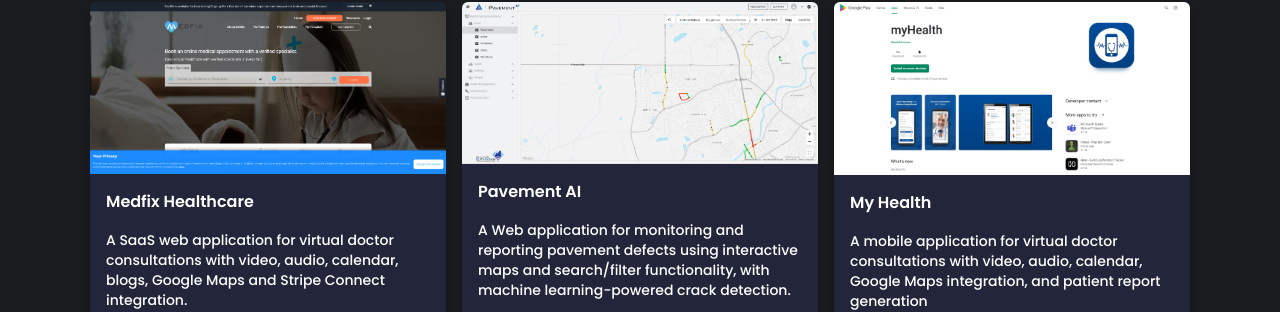
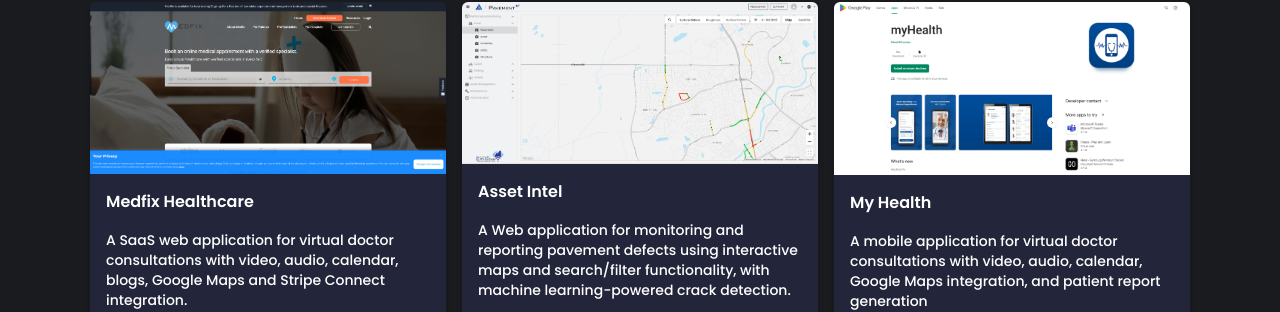
Before and after one commit to Waheed4719/my-portfolio, a React (Create React App) app: page / in a window 1280 px wide. Shown: the part 2910-3222 px from the top of the page. Built offline with nearby package versions, Linux system fonts and the light colour scheme; the HTML template or start-up script is replaced by a standard one.

Commit message:
Update project details

```diff
--- a/src/json/data.ts
+++ b/src/json/data.ts
@@ -57,7 +57,7 @@
     },
     {
         image: PavementAIImage,
-        title: 'Pavement AI',
+        title: 'Asset Intel',
         description:
             'A Web application for monitoring and reporting pavement defects using interactive maps and search/filter functionality, with machine learning-powered crack detection.',
         technologies: ['AWS', 'React TS', 'Python', 'Maps'],
```
